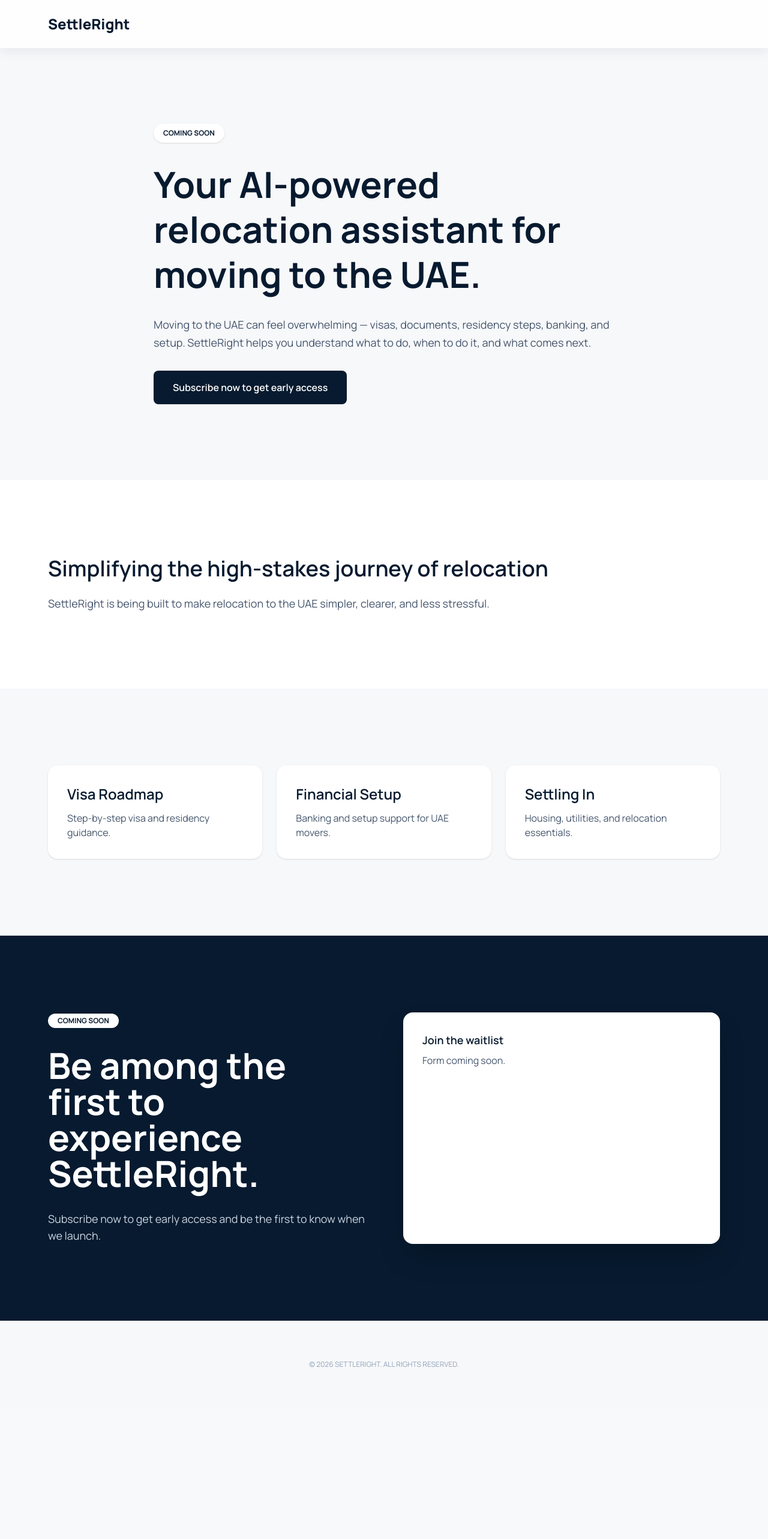
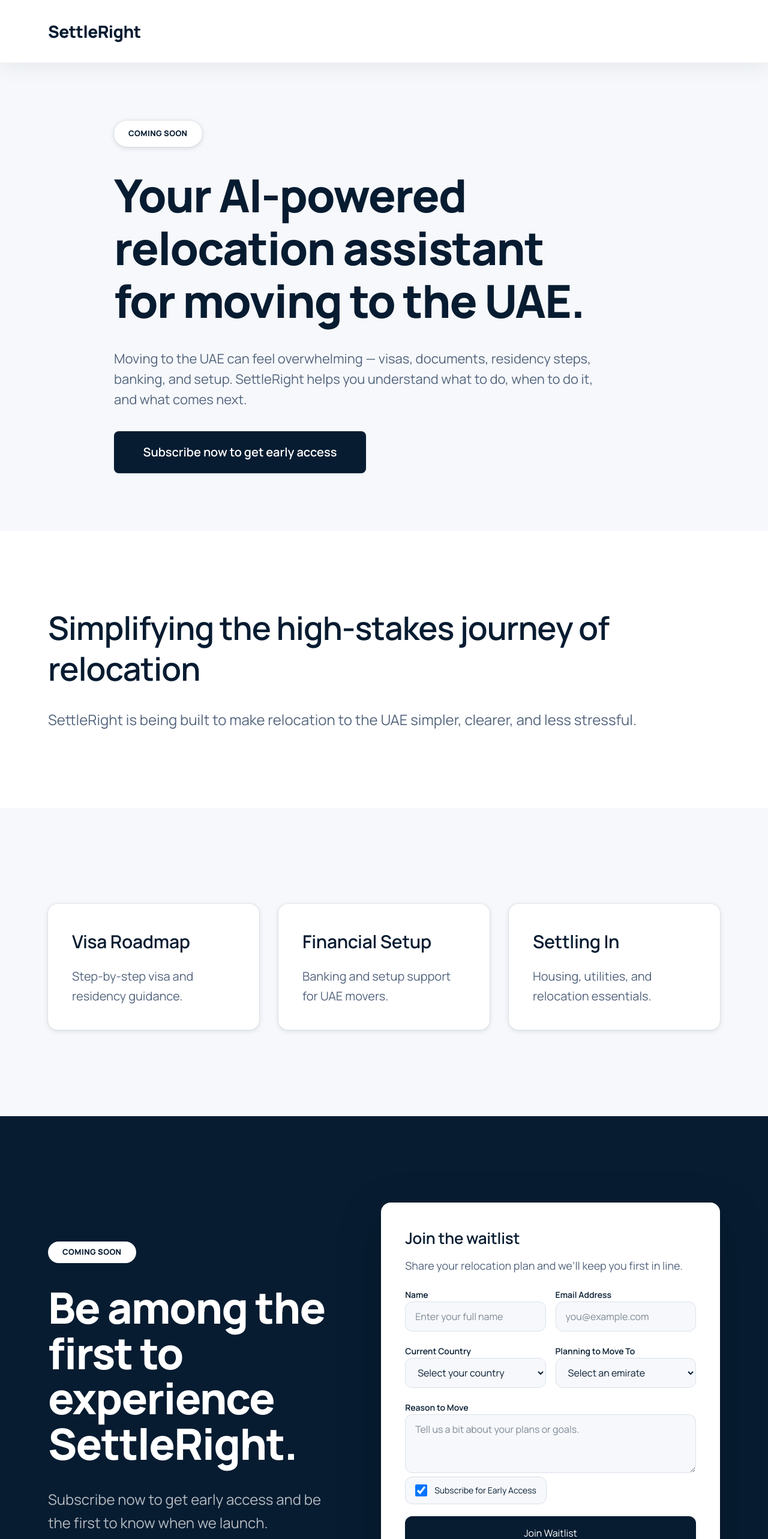
Before and after one commit to settlerightco-svg/settle-right, a Next.js app: page / in a window 1280 px wide. Shown: the top 2566 px of the page at 60% size. Before the commit the page ends 2347 px from the top, so only its background shows below. Built offline with nearby package versions, Linux system fonts and the light colour scheme.

Commit message:
Match SettleRight mockups

```diff
--- a/app/components/WaitlistForm.tsx
+++ b/app/components/WaitlistForm.tsx
@@ -77,35 +77,36 @@ export default function WaitlistForm() {
     <form
       id="early-access"
       onSubmit={handleSubmit}
-      className="space-y-6"
+      className="space-y-5"
     >
       <div className="space-y-3">
-        <p className="text-sm font-semibold uppercase tracking-[0.2em] text-secondary">Early Access</p>
-        <h2 className="text-3xl font-semibold text-primary-container sm:text-4xl">Get Early Access</h2>
-        <p className="max-w-2xl text-body-md text-on-surface-variant">
-          Join the waitlist and be first to access SettleRight when we launch. Share your move plan and we’ll keep you in the loop.
+        <h2 className="text-[26px] font-semibold tracking-[-0.01em] text-[#071c31]">
+          Join the waitlist
+        </h2>
+        <p className="text-[18px] leading-relaxed text-[#53647d]">
+          Share your relocation plan and we’ll keep you first in line.
         </p>
       </div>
 
       <div className="grid gap-4 sm:grid-cols-2">
         <label className="space-y-2">
-          <span className="text-sm font-medium text-on-surface">Name</span>
+          <span className="text-sm font-semibold text-[#071c31]">Name</span>
           <input
             value={name}
             onChange={(event) => setName(event.target.value)}
             required
-            className="w-full rounded-2xl border border-surface-variant bg-surface-container-low px-4 py-3 text-sm text-on-surface outline-none transition focus:border-secondary focus:bg-white"
+            className="w-full rounded-xl border border-[#dbe2ea] bg-[#f6f8fb] px-4 py-3 text-sm text-[#071c31] outline-none transition focus:border-[#071c31] focus:bg-white"
             placeholder="Enter your full name"
           />
         </label>
         <label className="space-y-2">
-          <span className="text-sm font-medium text-on-surface">Email Address</span>
+          <span className="text-sm font-semibold text-[#071c31]">Email Address</span>
           <input
             value={email}
             onChange={(event) => setEmail(event.target.value)}
             type="email"
             required
-            className="w-full rounded-2xl border border-surface-variant bg-surface-container-low px-4 py-3 text-sm text-on-surface outline-none transition focus:border-secondary focus:bg-white"
+            className="w-full rounded-xl border border-[#dbe2ea] bg-[#f6f8fb] px-4 py-3 text-sm text-[#071c31] outline-none transition focus:border-[#071c31] focus:bg-white"
             placeholder="you@example.com"
           />
         </label>
@@ -113,12 +114,12 @@ export default function WaitlistForm() {
 
       <div className="grid gap-4 sm:grid-cols-2">
         <label className="space-y-2">
-          <span className="text-sm font-medium text-on-surface">Current Country</span>
+          <span className="text-sm font-semibold text-[#071c31]">Current Country</span>
           <select
             value={country}
             onChange={(event) => setCountry(event.target.value)}
             required
-            className="w-full rounded-2xl border border-surface-variant bg-surface-container-low px-4 py-3 text-sm text-on-surface outline-none transition focus:border-secondary focus:bg-white"
+            className="w-full rounded-xl border border-[#dbe2ea] bg-[#f6f8fb] px-4 py-3 text-sm text-[#071c31] outline-none transition focus:border-[#071c31] focus:bg-white"
           >
             <option value="">Select your country</option>
             {countries.map((item) => (
@@ -129,12 +130,12 @@ export default function WaitlistForm() {
           </select>
         </label>
         <label className="space-y-2">
-          <span className="text-sm font-medium text-on-surface">Planning to Move To</span>
+          <span className="text-sm font-semibold text-[#071c31]">Planning to Move To</span>
           <select
             value={emirate}
             onChange={(event) => setEmirate(event.target.value)}
             required
-            className="w-full rounded-2xl border border-surface-variant bg-surface-container-low px-4 py-3 text-sm text-on-surface outline-none transition focus:border-secondary focus:bg-white"
+            className="w-full rounded-xl border border-[#dbe2ea] bg-[#f6f8fb] px-4 py-3 text-sm text-[#071c31] outline-none transition focus:border-[#071c31] focus:bg-white"
           >
             <option value="">Select an emirate</option>
             {emirates.map((item) => (
@@ -147,22 +148,22 @@ export default function WaitlistForm() {
       </div>
 
       <label className="space-y-2">
-        <span className="text-sm font-medium text-on-surface">Reason to Move</span>
+        <span className="text-sm font-semibold text-[#071c31]">Reason to Move</span>
         <textarea
           value={reason}
           onChange={(event) => setReason(event.target.value)}
-          rows={4}
-          className="w-full rounded-3xl border border-surface-variant bg-surface-container-low px-4 py-3 text-sm text-on-surface outline-none transition focus:border-secondary focus:bg-white"
+          rows={3}
+          className="w-full rounded-xl border border-[#dbe2ea] bg-[#f6f8fb] px-4 py-3 text-sm text-[#071c31] outline-none transition focus:border-[#071c31] focus:bg-white"
           placeholder="Tell us a bit about your plans or goals."
         />
       </label>
 
-      <label className="inline-flex items-center gap-3 rounded-3xl border border-surface-variant bg-surface-container-low px-4 py-4 text-sm text-on-surface transition focus-within:border-secondary focus-within:bg-white">
+      <label className="inline-flex items-center gap-3 rounded-xl border border-[#dbe2ea] bg-[#f6f8fb] px-4 py-3 text-sm text-[#071c31] transition focus-within:border-[#071c31] focus-within:bg-white">
         <input
           type="checkbox"
           checked={subscribe}
           onChange={(event) => setSubscribe(event.target.checked)}
-          className="h-5 w-5 rounded-md border border-surface-variant text-secondary focus:ring-secondary"
+          className="h-5 w-5 rounded-md border border-[#dbe2ea] text-[#071c31] focus:ring-[#071c31]"
         />
         <span>Subscribe for Early Access</span>
       </label>
@@ -182,7 +183,7 @@ export default function WaitlistForm() {
       <button
         type="submit"
         disabled={status === "loading"}
-        className="inline-flex w-full items-center justify-center rounded-3xl bg-[#071c31] px-6 py-4 text-sm font-semibold text-white transition hover:bg-[#0b2548] disabled:cursor-not-allowed disabled:opacity-60"
+        className="inline-flex w-full items-center justify-center rounded-xl bg-[#071c31] px-6 py-4 text-base font-semibold text-white transition hover:bg-[#0b2548] disabled:cursor-not-allowed disabled:opacity-60"
       >
         {status === "loading" ? "Submitting..." : "Join Waitlist"}
       </button>
--- a/app/page.tsx
+++ b/app/page.tsx
@@ -1,30 +1,34 @@
+import WaitlistForm from "@/app/components/WaitlistForm";
+
 export default function Home() {
   return (
-    <div className="bg-[#F7F8FA] font-manrope text-on-surface antialiased scroll-smooth">
-      <header className="fixed top-0 w-full z-50 bg-white/80 backdrop-blur-xl border-b border-[#071A2F]/5 shadow-[0_4px_20px_rgba(7,26,47,0.08)]">
-        <nav className="flex justify-between items-center h-20 px-6 md:px-20 max-w-[1440px] mx-auto">
-          <div className="text-2xl font-extrabold text-[#071A2F]">SettleRight</div>
+    <div className="min-h-screen bg-[#f6f8fb] font-manrope text-[#071c31] antialiased scroll-smooth">
+      <header className="sticky top-0 z-50 w-full border-b border-[#071c31]/5 bg-white shadow-[0_10px_32px_rgba(7,28,49,0.06)]">
+        <nav className="mx-auto flex h-[104px] max-w-[1440px] items-center px-8 md:px-20">
+          <div className="text-[28px] font-extrabold tracking-[-0.02em] text-[#071c31]">
+            SettleRight
+          </div>
         </nav>
       </header>
 
       <main>
-        <section className="relative min-h-screen flex items-center pt-20 overflow-hidden">
-          <div className="relative z-10 max-w-[1440px] mx-auto px-6 md:px-20">
-            <div className="max-w-3xl space-y-8">
-              <div className="inline-flex items-center gap-2 px-4 py-2 rounded-full bg-white text-[#071A2F] text-xs font-bold uppercase w-fit shadow">
+        <section className="flex min-h-[calc(100vh-104px)] items-center bg-[#f6f8fb] px-8 py-24 md:px-20">
+          <div className="mx-auto w-full max-w-[900px]">
+            <div className="space-y-9">
+              <div className="inline-flex rounded-full bg-white px-6 py-3 text-[13px] font-extrabold uppercase tracking-[0.03em] text-[#071c31] shadow-[0_2px_8px_rgba(7,28,49,0.14)] ring-1 ring-[#071c31]/5">
                 Coming Soon
               </div>
 
-              <h1 className="text-5xl lg:text-6xl font-bold text-[#071A2F] leading-tight">
+              <h1 className="max-w-[830px] text-[56px] font-extrabold leading-[1.16] tracking-[-0.025em] text-[#071c31] md:text-[76px]">
                 Your AI-powered relocation assistant for moving to the UAE.
               </h1>
 
-              <p className="text-lg text-slate-600 leading-relaxed">
+              <p className="max-w-[820px] text-[22px] leading-[1.55] text-[#53647d]">
                 Moving to the UAE can feel overwhelming — visas, documents, residency steps, banking, and setup. SettleRight helps you understand what to do, when to do it, and what comes next.
               </p>
 
               <a
-                className="inline-flex px-8 py-4 bg-[#071A2F] text-white font-semibold rounded-lg"
+                className="inline-flex min-w-[350px] items-center justify-center rounded-lg bg-[#071c31] px-8 py-5 text-[20px] font-semibold text-white shadow-sm transition hover:bg-[#0b2947] sm:min-w-[420px]"
                 href="#early-access"
               >
                 Subscribe now to get early access
@@ -33,61 +37,72 @@ export default function Home() {
           </div>
         </section>
 
-        <section className="py-32 bg-white">
-          <div className="max-w-[1440px] mx-auto px-6 md:px-20">
-            <h2 className="text-4xl font-semibold text-[#071A2F]">
+        <section className="bg-white px-8 py-32 md:px-20">
+          <div className="mx-auto max-w-[1440px]">
+            <h2 className="max-w-[1040px] text-[46px] font-semibold leading-tight tracking-[-0.02em] text-[#071c31] md:text-[54px]">
               Simplifying the high-stakes journey of relocation
             </h2>
-            <p className="mt-6 text-lg text-slate-600 max-w-3xl">
+            <p className="mt-8 max-w-[1120px] text-[24px] leading-relaxed text-[#53647d]">
               SettleRight is being built to make relocation to the UAE simpler, clearer, and less stressful.
             </p>
           </div>
         </section>
 
-        <section className="py-32 px-6 md:px-20 max-w-[1440px] mx-auto">
-          <div className="grid grid-cols-1 md:grid-cols-3 gap-6">
-            <div className="bg-white p-8 rounded-2xl shadow">
-              <h3 className="text-2xl font-semibold text-[#071A2F]">Visa Roadmap</h3>
-              <p className="mt-3 text-slate-600">Step-by-step visa and residency guidance.</p>
+        <section className="bg-[#f6f8fb] px-8 pb-36 pt-40 md:px-20">
+          <div className="mx-auto grid max-w-[1440px] grid-cols-1 gap-8 md:grid-cols-3">
+            <div className="rounded-2xl bg-white p-10 shadow-[0_2px_8px_rgba(7,28,49,0.12)] ring-1 ring-[#071c31]/5">
+              <h3 className="text-[30px] font-semibold tracking-[-0.01em] text-[#071c31]">
+                Visa Roadmap
+              </h3>
+              <p className="mt-5 text-[20px] leading-relaxed text-[#53647d]">
+                Step-by-step visa and residency guidance.
+              </p>
             </div>
 
-            <div className="bg-white p-8 rounded-2xl shadow">
-              <h3 className="text-2xl font-semibold text-[#071A2F]">Financial Setup</h3>
-              <p className="mt-3 text-slate-600">Banking and setup support for UAE movers.</p>
+            <div className="rounded-2xl bg-white p-10 shadow-[0_2px_8px_rgba(7,28,49,0.12)] ring-1 ring-[#071c31]/5">
+              <h3 className="text-[30px] font-semibold tracking-[-0.01em] text-[#071c31]">
+                Financial Setup
+              </h3>
+              <p className="mt-5 text-[20px] leading-relaxed text-[#53647d]">
+                Banking and setup support for UAE movers.
+              </p>
             </div>
 
-            <div className="bg-white p-8 rounded-2xl shadow">
-              <h3 className="text-2xl font-semibold text-[#071A2F]">Settling In</h3>
-              <p className="mt-3 text-slate-600">Housing, utilities, and relocation essentials.</p>
+            <div className="rounded-2xl bg-white p-10 shadow-[0_2px_8px_rgba(7,28,49,0.12)] ring-1 ring-[#071c31]/5">
+              <h3 className="text-[30px] font-semibold tracking-[-0.01em] text-[#071c31]">
+                Settling In
+              </h3>
+              <p className="mt-5 text-[20px] leading-relaxed text-[#53647d]">
+                Housing, utilities, and relocation essentials.
+              </p>
             </div>
           </div>
         </section>
 
-        <section className="py-32 bg-[#071A2F] text-white" id="early-access">
-          <div className="max-w-[1440px] mx-auto px-6 md:px-20 grid grid-cols-1 lg:grid-cols-2 gap-16">
-            <div className="space-y-8">
-              <div className="inline-block px-4 py-1 rounded-full bg-white text-[#071A2F] text-xs font-bold uppercase">
+        <section className="bg-[#071c31] px-8 py-36 text-white md:px-20" id="early-access">
+          <div className="mx-auto grid max-w-[1440px] grid-cols-1 items-center gap-16 lg:grid-cols-[1fr_1.15fr]">
+            <div className="space-y-9">
+              <div className="inline-flex rounded-full bg-white px-6 py-2 text-[13px] font-extrabold uppercase tracking-[0.03em] text-[#071c31]">
                 Coming Soon
               </div>
-              <h2 className="text-5xl lg:text-6xl font-bold">
+              <h2 className="max-w-[680px] text-[56px] font-extrabold leading-[1.05] tracking-[-0.025em] text-white md:text-[72px]">
                 Be among the first to experience SettleRight.
               </h2>
-              <p className="text-lg text-slate-300">
+              <p className="max-w-[620px] text-[24px] leading-relaxed text-white/70">
                 Subscribe now to get early access and be the first to know when we launch.
               </p>
             </div>
 
-            <div className="bg-white rounded-2xl p-8 text-[#071A2F] shadow-2xl">
-              <p className="text-lg font-semibold">Join the waitlist</p>
-              <p className="mt-2 text-slate-600">Form coming soon.</p>
+            <div className="min-h-[420px] rounded-2xl bg-white p-10 text-[#071c31] shadow-[0_24px_80px_rgba(0,0,0,0.18)]">
+              <WaitlistForm />
             </div>
           </div>
         </section>
       </main>
 
-      <footer className="bg-[#F7F8FA] w-full py-16 border-t border-[#071A2F]/5">
-        <div className="px-8 md:px-20 max-w-[1440px] mx-auto text-center">
-          <p className="font-manrope text-xs text-slate-400 uppercase">
+      <footer className="w-full bg-[#f6f8fb] py-20">
+        <div className="mx-auto max-w-[1440px] px-8 text-center md:px-20">
+          <p className="text-[14px] uppercase text-[#8ea0b9]">
             © 2026 SettleRight. All rights reserved.
           </p>
         </div>
```
